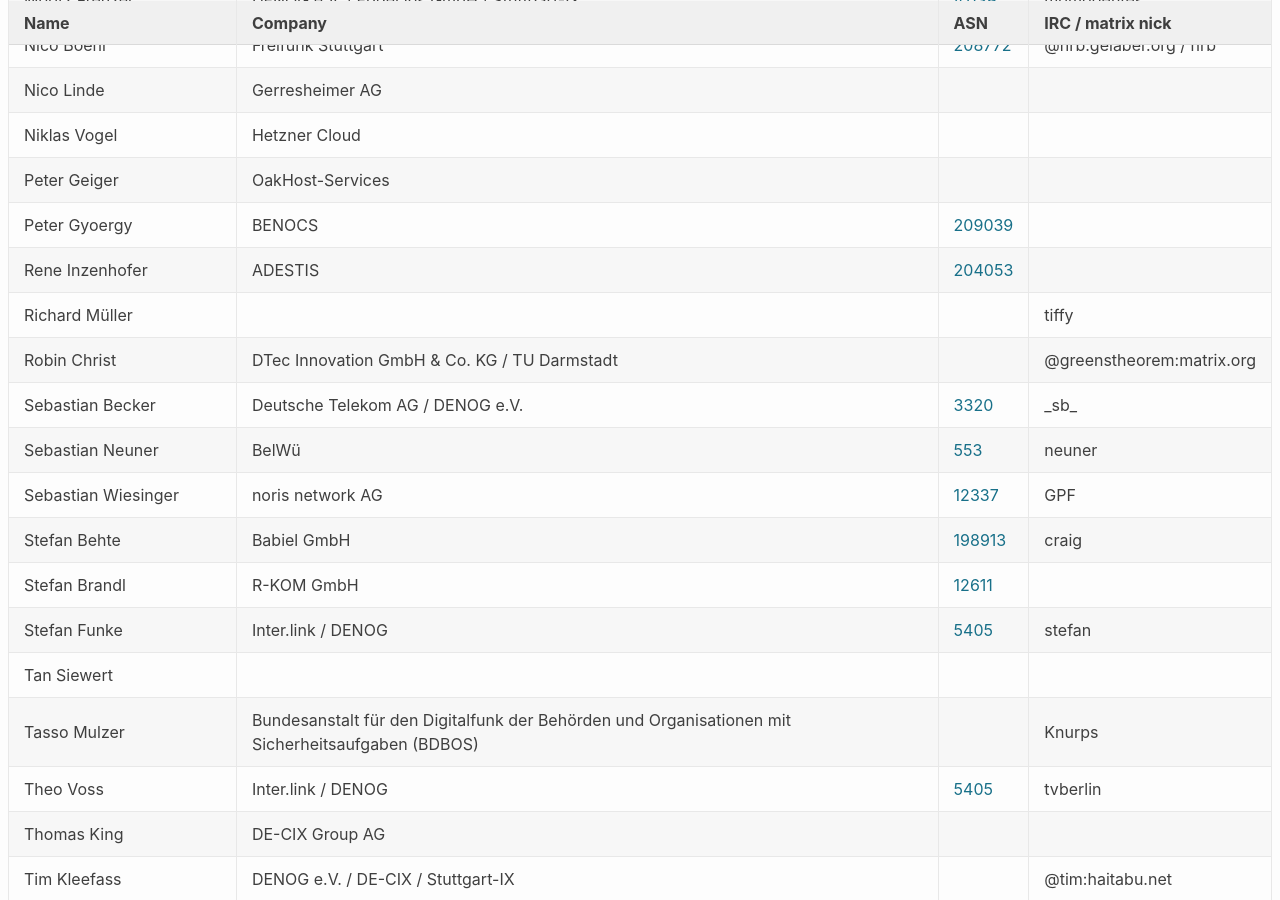
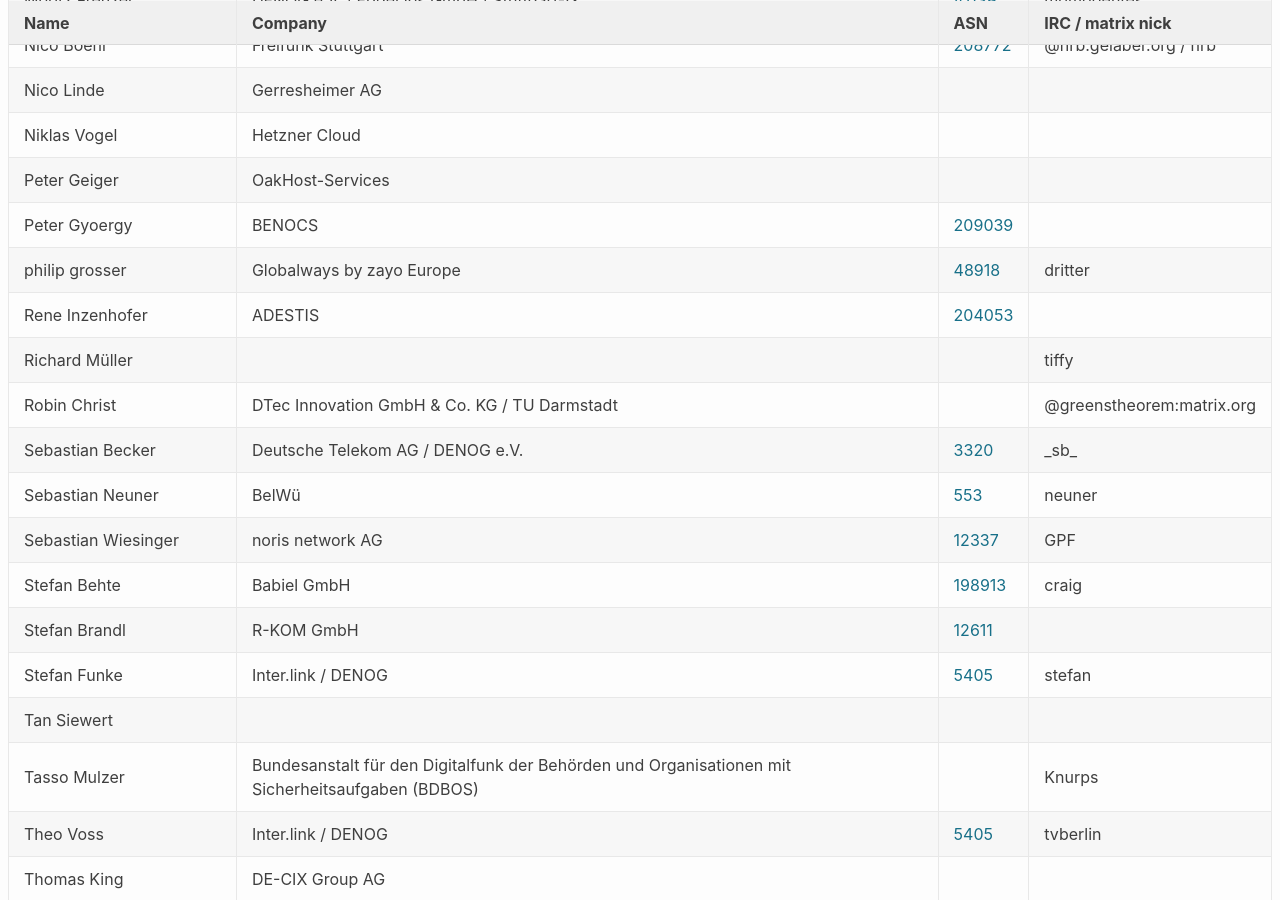
Before and after one commit to denog/pretix-attendeelist, a Jekyll site: the page built from denog17/index.markdown, in a window 1280 px wide and 900 px high, scrolled down 2044 px. Built offline with Jekyll 4.4.1, drawn with Linux system fonts in a browser that asks for light colours.

Commit message:
Latest data: Wed May  7 15:33:00 UTC 2025

```diff
--- a/_data/attendees_denog17_onsite.json
+++ b/_data/attendees_denog17_onsite.json
@@ -282,6 +282,12 @@
     "asn": "209039"
   },
   {
+    "name": "philip grosser",
+    "company": "Globalways by zayo Europe",
+    "irc": "dritter",
+    "asn": "48918"
+  },
+  {
     "name": "Rene Inzenhofer",
     "company": "ADESTIS",
     "irc": null,
```
